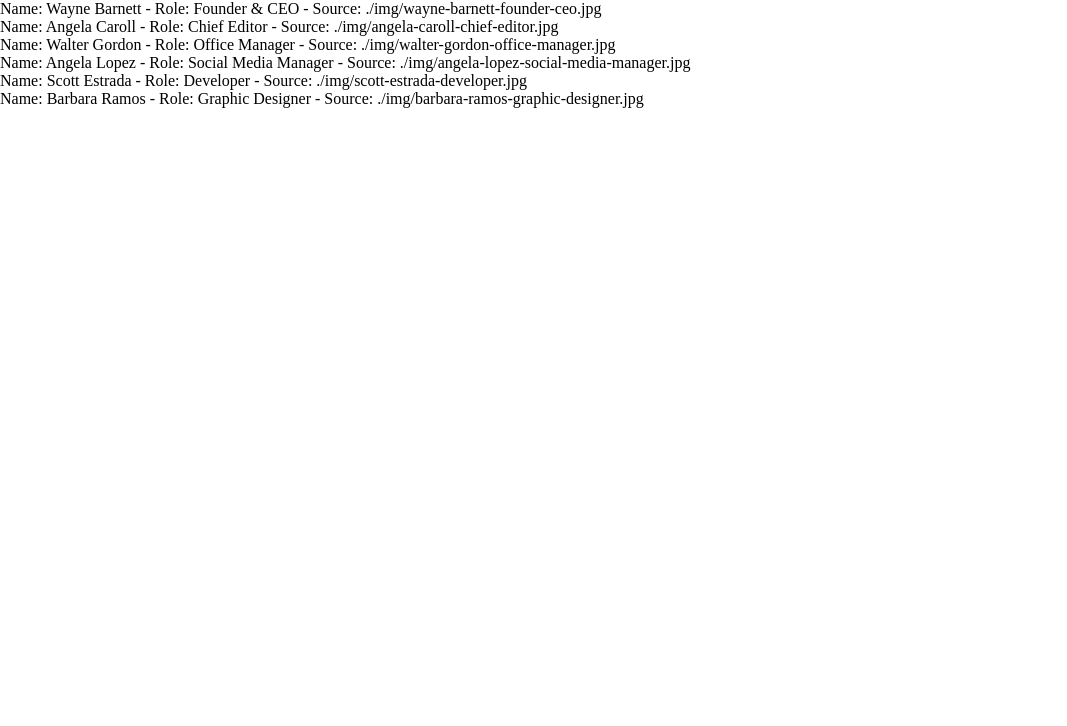
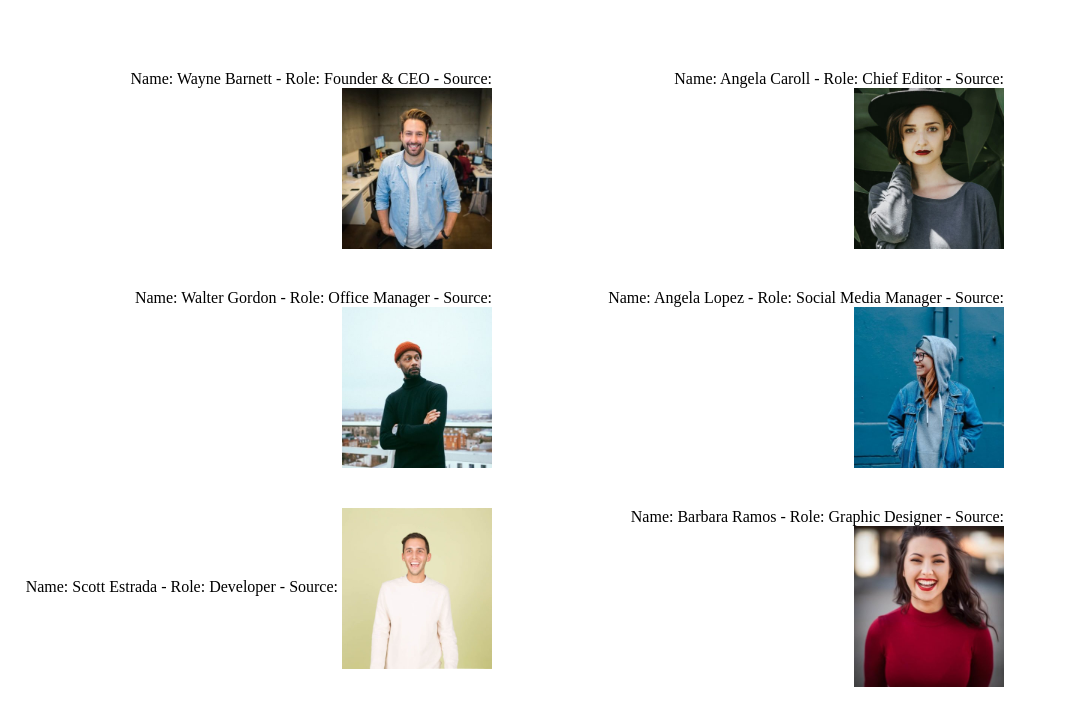
Before and after one commit to francescorossi1/js-our-team, a plain HTML site: page index.html in a window 1280 px wide. Shown: the whole page, without its empty margins (0-1067 px from the left). Drawn offline with Linux system fonts and the light colour scheme.

Commit message:
bonus 1 completed

```diff
--- a/css/style.css
+++ b/css/style.css
@@ -4,6 +4,22 @@
     box-sizing: border-box;
 }
 
+img{
+    display: inline-block;
+    width: 150px;
+    vertical-align: middle;
+}
+
 ul{
     list-style-type: none;
+    display: flex;
+    flex-wrap: wrap;
+    margin: 50px auto;
+
 }
+
+li{
+    width: 40%;
+    padding: 20px;
+    text-align: end;
+}
--- a/js/script.js
+++ b/js/script.js
@@ -40,18 +40,10 @@ const teamMembers = [
 // Collego l'elemento del DOM
 
 const display = document.getElementById('display');
+
 // Stampo su pagina i dati richiesti
 
 for(let i = 0; i < teamMembers.length; i++){
-    let memberDisplay = document.createElement('li');
-    display.appendChild(memberDisplay);
     const currentMember = teamMembers[i];
-    // Nome
-    memberDisplay.innerHTML += (`Name: ${currentMember.firstName} - `);
-    // Ruolo
-    memberDisplay.innerHTML += (`Role: ${currentMember.role} - `);
-    // Stringa della foto
-    memberDisplay.innerHTML += (`Source: ./img/${currentMember.source}`);
-
-
+    display.innerHTML += `<li>Name: ${currentMember.firstName} - Role: ${currentMember.role} - Source: <img src="./img/${currentMember.source}" alt="${currentMember.firstName}"</img></li>`;
 }
```
Also changed, not shown: index.html (+2 -1 lines).
